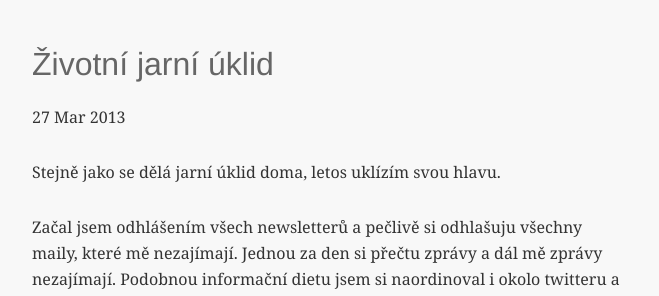
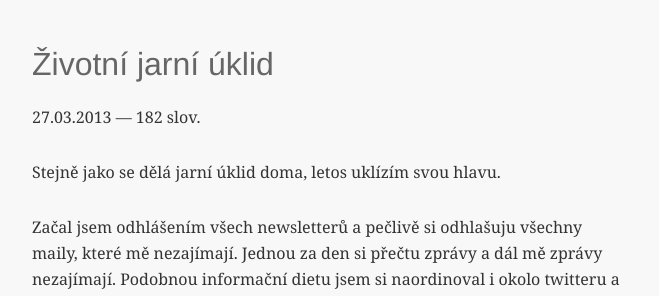
Before and after one commit to petrjoachim/petrjoachim.github.io, a Jekyll site: the page built from _posts/2013-03-27-zivotni-jarni-uklid.md, in a window 1280 px wide. Shown: the part 142-438 px from the top of the page, without its empty margins (308-967 px from the left). Built offline with Jekyll 4.4.1, drawn with Linux system fonts in a browser that asks for light colours; Markdown is read by kramdown in place of the engine named in the settings.

Commit message:
word count, fixed date

```diff
--- a/_layouts/post.html
+++ b/_layouts/post.html
@@ -2,7 +2,7 @@
 layout: default
 ---
 <h2>{{ page.title }}</h2>
-<p class="meta">{{ page.date | date_to_string }}</p>
+<p class="meta">{{ page.date | date: "%d.%m.%Y" }} &mdash; {{ content | number_of_words}} slov.</p>
 
 <div class="post">
 {{ content }}
```
